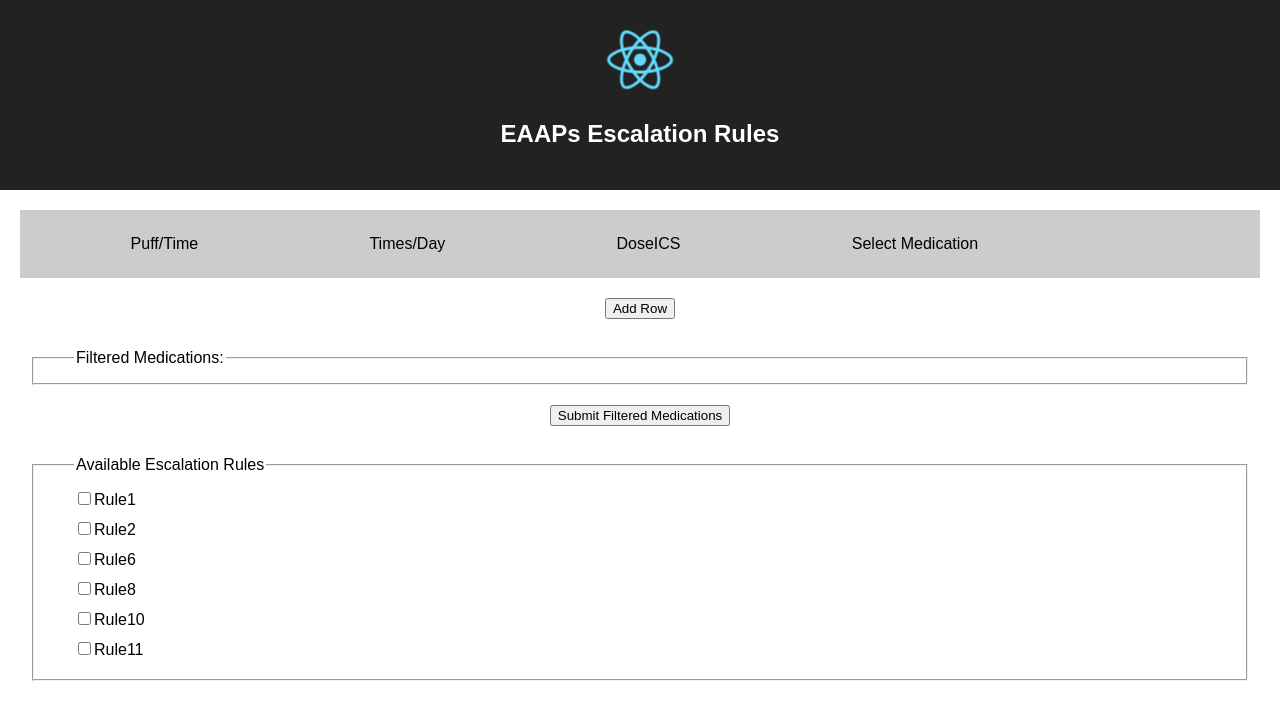
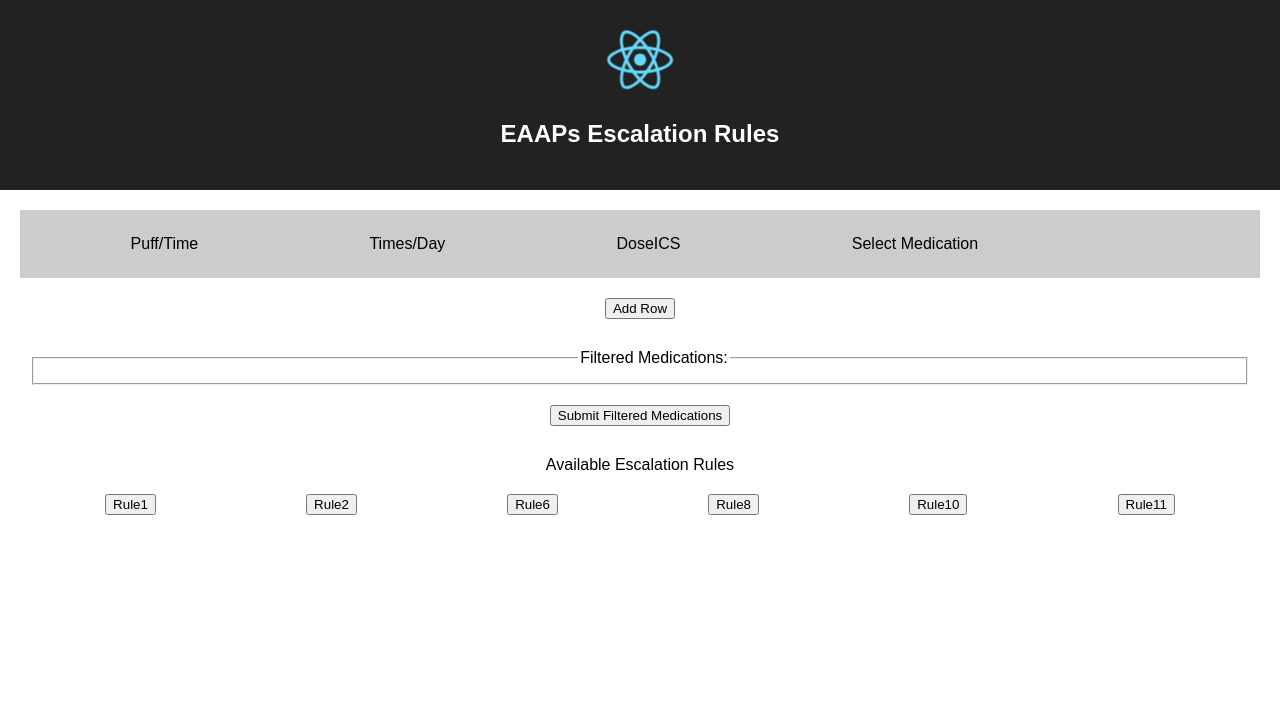
Before and after one commit to qoc-shirley/EAAPS-Rules, a React (Create React App) app: page / in a window 1280 px wide. Shown: the top 720 px of the page. Built offline with nearby package versions, Linux system fonts and the light colour scheme.

Commit message:
styling and added rules to app

```diff
--- a/src/Components/App/App.jsx
+++ b/src/Components/App/App.jsx
@@ -4,7 +4,7 @@ import PropTypes from 'prop-types';
 import Header from '../Header/Header';
 import MedicationTable from '../MedicationTable/MedicationTable';
 import medicationData from '../MedicationData/MedicationData';
-// import * as rule from '../Rules/Rules';
+import * as rules from '../Rules/Rules';
 import './styles.css';
 
 const App = (
@@ -45,24 +45,22 @@ const App = (
 
   const checkboxHandler = ( rule ) => {
     if(rule === 'rule1') {
-      console.log("rule1");
-      rule.rule1(medication.patientMedications);
-
+      console.log(rules.rule1(medication.patientMedications));
     }
     else if(rule === 'rule2') {
-      console.log("rule2");
+      console.log(rules.rule2(medication.patientMedications, medicationData));
     }
     else if(rule === 'rule6') {
-      console.log("rule6");
+      console.log(rules.rule6(medication.patientMedications));
     }
     else if(rule === 'rule8') {
-      console.log("rule8");
+      console.log(rules.rule8(medication.patientMedications));
     }
     else if(rule === "rule10") {
-      console.log("rule10");
+      console.log(rules.rule10(medication.patientMedications));
     }
     else if(rule === 'rule11') {
-      console.log('rule11');
+      console.log(rules.rule11(medication.patientMedications));
     }
   };
 
@@ -132,57 +130,41 @@ const App = (
           />
         </div>
 
-        <fieldset className="rules">
-          <legend>Available Escalation Rules</legend>
-          <div className="checkbox">
+        <div className="rules">
+          <p>Available Escalation Rules</p>
+          <div className="buttons">
             <input
-              type="checkbox"
-              name="Rule1"
+              type="submit"
+              value="Rule1"
               onClick={() => checkboxHandler("rule1")}
             />
-            <label>Rule1</label>
-          </div>
-          <div className="checkbox">
             <input
-              type="checkbox"
-              name="Rule2"
+              type="submit"
+              value="Rule2"
               onClick={() => checkboxHandler("rule2")}
             />
-            <label>Rule2</label>
-          </div>
-          <div className="checkbox">
             <input
-              type="checkbox"
-              name="Rule6"
+              type="submit"
+              value="Rule6"
               onClick={() => checkboxHandler("rule6")}
             />
-            <label>Rule6</label>
-          </div>
-          <div className="checkbox">
             <input
-              type="checkbox"
-              name="Rule8"
+              type="submit"
+              value="Rule8"
               onClick={() => checkboxHandler("rule8")}
             />
-            <label>Rule8</label>
-          </div>
-          <div className="checkbox">
             <input
-              type="checkbox"
-              name="Rule10"
+              type="submit"
+              value="Rule10"
               onClick={() => checkboxHandler("rule10")}
             />
-            <label>Rule10</label>
-          </div>
-          <div className="checkbox">
             <input
-              type="checkbox"
-              name="Rule11"
+              type="submit"
+              value="Rule11"
               onClick={() => checkboxHandler("rule11")}
             />
-            <label>Rule11</label>
           </div>
-        </fieldset>
+        </div>
       </div>
     </div>
   );
--- a/src/Components/App/styles.css
+++ b/src/Components/App/styles.css
@@ -12,7 +12,6 @@
 .app .results {
     padding: 10px;
     margin: 20px;
-    text-align: left;
 }
 
 .app .patientMedications {
@@ -20,9 +19,12 @@
     padding-left: 40px;
 }
 
-.app .rules {
+.app .results .rules .buttons{
+    margin-top: 20px;
     margin-bottom: 20px;
-    padding-left: 40px;
+    display: flex;
+    flex-direction: row;
+    justify-content: space-around;
 }
 
 .app .rules .checkbox {
```
Also changed, not shown: src/redux/App/actions.js (+0 -7 lines).
